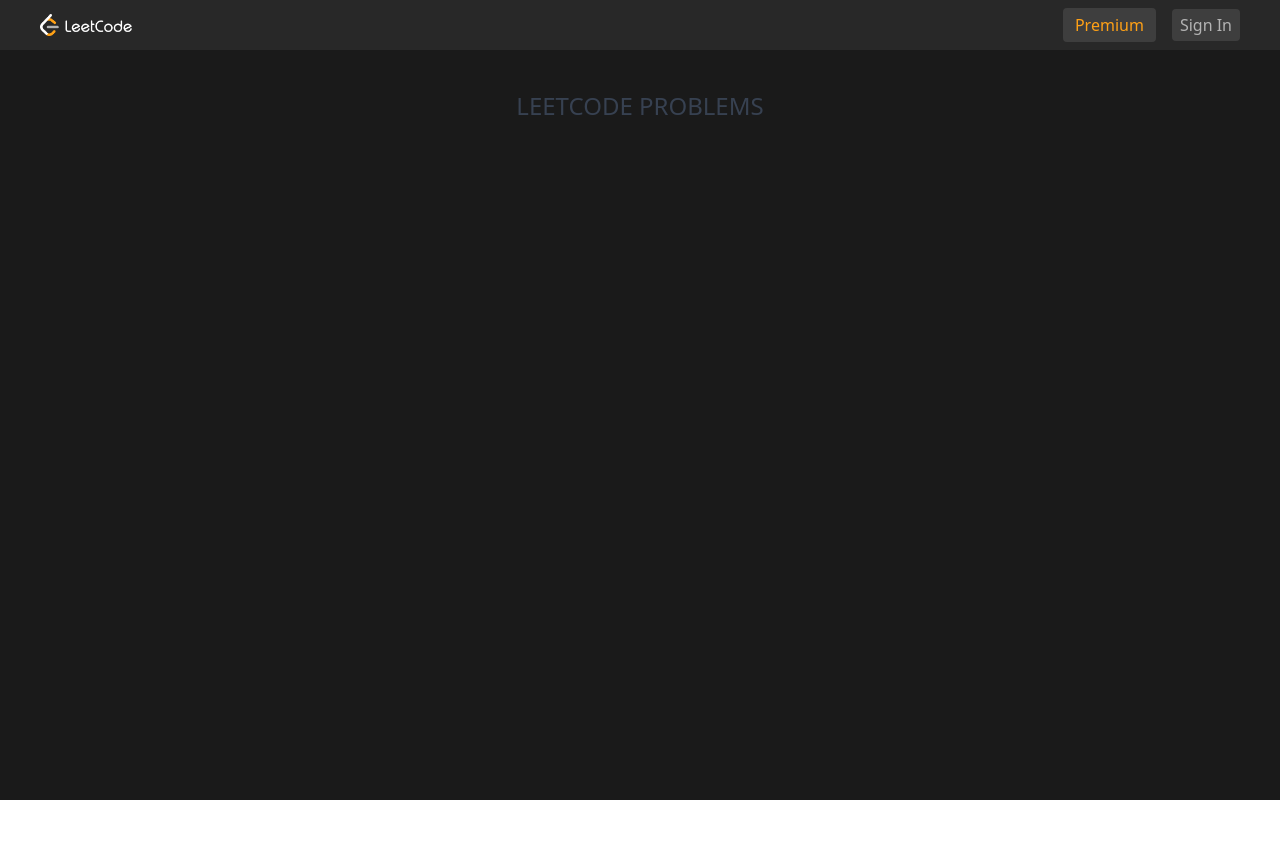
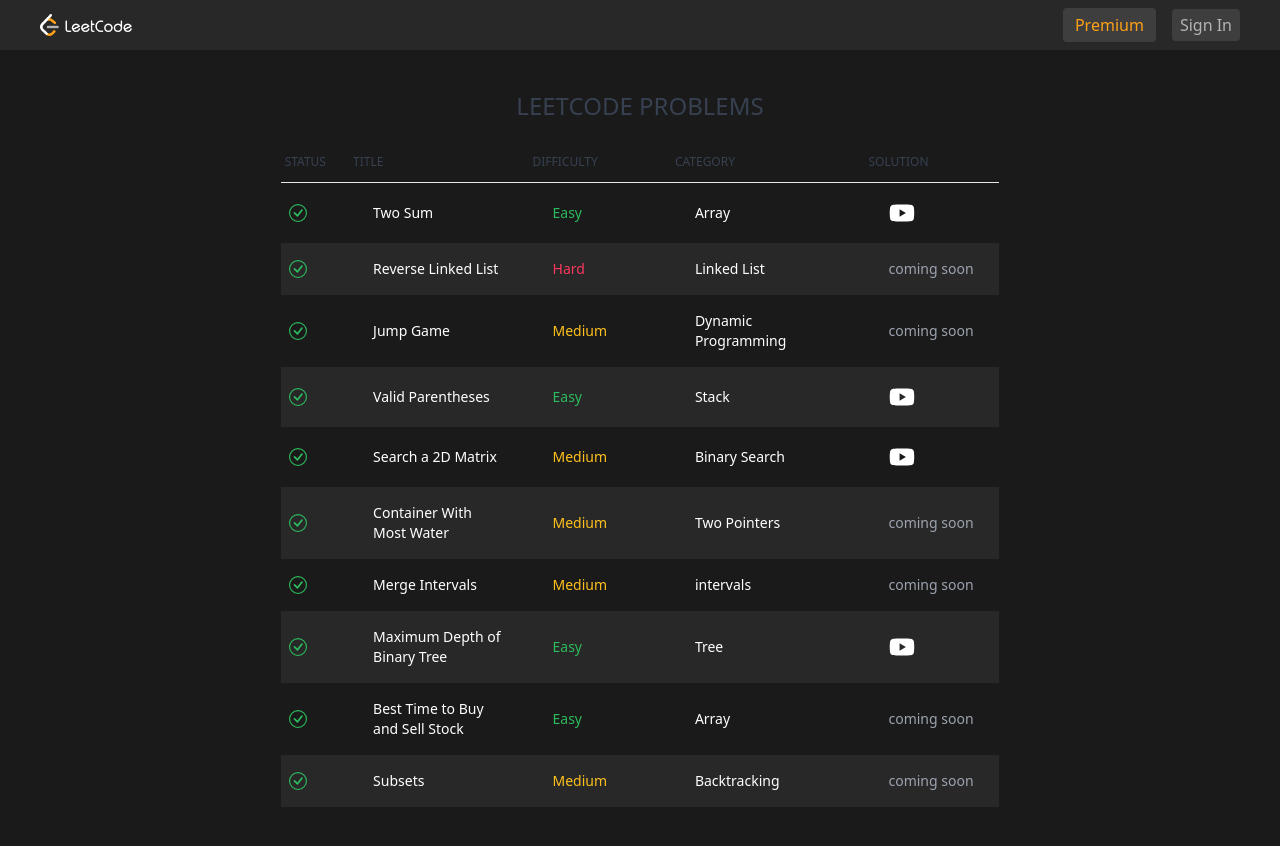
Before and after one commit to zain2201/leetclone, a Next.js app: page / in a window 1280 px wide. Before the commit the page ends 800 px from the top, so only its background shows below. Built offline with nearby package versions, Linux system fonts and the light colour scheme.

Commit message:
add problems table

```diff
--- /dev/null
+++ b/src/components/ProblemsTable/ProblemsTable.tsx
@@ -0,0 +1,49 @@
+import React from "react";
+import { problems } from "@/mockProblems/problems";
+type Props = {};
+import { BsCheckCircle } from "react-icons/bs";
+import { AiFillYoutube } from "react-icons/ai";
+import Link from "next/link";
+const ProblemsTable = (props: Props) => {
+  return (
+    <tbody className="text-white">
+      {problems.map((doc, idx) => {
+        const difficultyColor =
+          doc.difficulty === "Easy"
+            ? "text-dark-green-s : "
+            : doc.difficulty === "Medium"
+            ? "text-dark-yellow"
+            : "text-dark-pink";
+        return (
+          <tr className={idx % 2 === 1 ? "bg-dark-layer-1" : ""} key={doc.id}>
+            <th className="px-2 py-4 font-medium whitespace-nowrap text-dark-green-s">
+              <BsCheckCircle fontSize={"18"} width="18" />
+            </th>
+            <td className="px-6 py-4">
+              <Link
+                className="hover:text-blue-600 cursor-pointer"
+                href={`/problems/${doc.id}`}
+              >
+                {doc.title}
+              </Link>
+            </td>
+            <td className={`px-6 py-4 ${difficultyColor}`}>{doc.difficulty}</td>
+            <td className={`px-6 py-4 `}>{doc.category}</td>
+            <td className={`px-6 py-4 `}>
+              {doc.videoId ? (
+                <AiFillYoutube
+                  fontSize="28"
+                  className="cursor-pointer hover:text-red-600"
+                />
+              ) : (
+                <p className={"text-gray-400"}>coming soon</p>
+              )}
+            </td>
+          </tr>
+        );
+      })}
+    </tbody>
+  );
+};
+
+export default ProblemsTable;
--- a/src/pages/index.tsx
+++ b/src/pages/index.tsx
@@ -1,6 +1,7 @@
 import Image from "next/image";
 import { Inter } from "next/font/google";
 import TopBar from "@/components/Topbar/TopBar";
+import ProblemsTable from "@/components/ProblemsTable/ProblemsTable";
 
 const inter = Inter({ subsets: ["latin"] });
 
@@ -12,6 +13,30 @@
         <h1 className="text-2xl text-center text-gray-700 dark:text-gray-400 font-medium uppercase mt-10 mb-5">
           leetcode problems
         </h1>
+        <div className="relative overflow-x-auto mx-auto px-6 pb-10">
+          <table className="text-sm text-left text-gray-500 dark:text-gray-400 sm:w-7/12 w-full max-w-[1200px] mx-auto ">
+            <thead className="text-xs text-gray-700 uppercase dark:text-gray-400 border-b">
+              <tr>
+                <th scope="col" className="px-1 py-3 w-0  font-medium">
+                  Status
+                </th>
+                <th scope="col" className="px-1 py-3 w-0 font-medium">
+                  Title
+                </th>
+                <th scope="col" className="px-1 py-3 w-0 font-medium">
+                  Difficulty
+                </th>
+                <th scope="col" className="px-1 py-3 w-0 font-medium">
+                  Category
+                </th>
+                <th scope="col" className="px-1 py-3 w-0 font-medium">
+                  Solution
+                </th>
+              </tr>
+            </thead>
+            <ProblemsTable />
+          </table>
+        </div>
       </main>
     </>
   );
```
